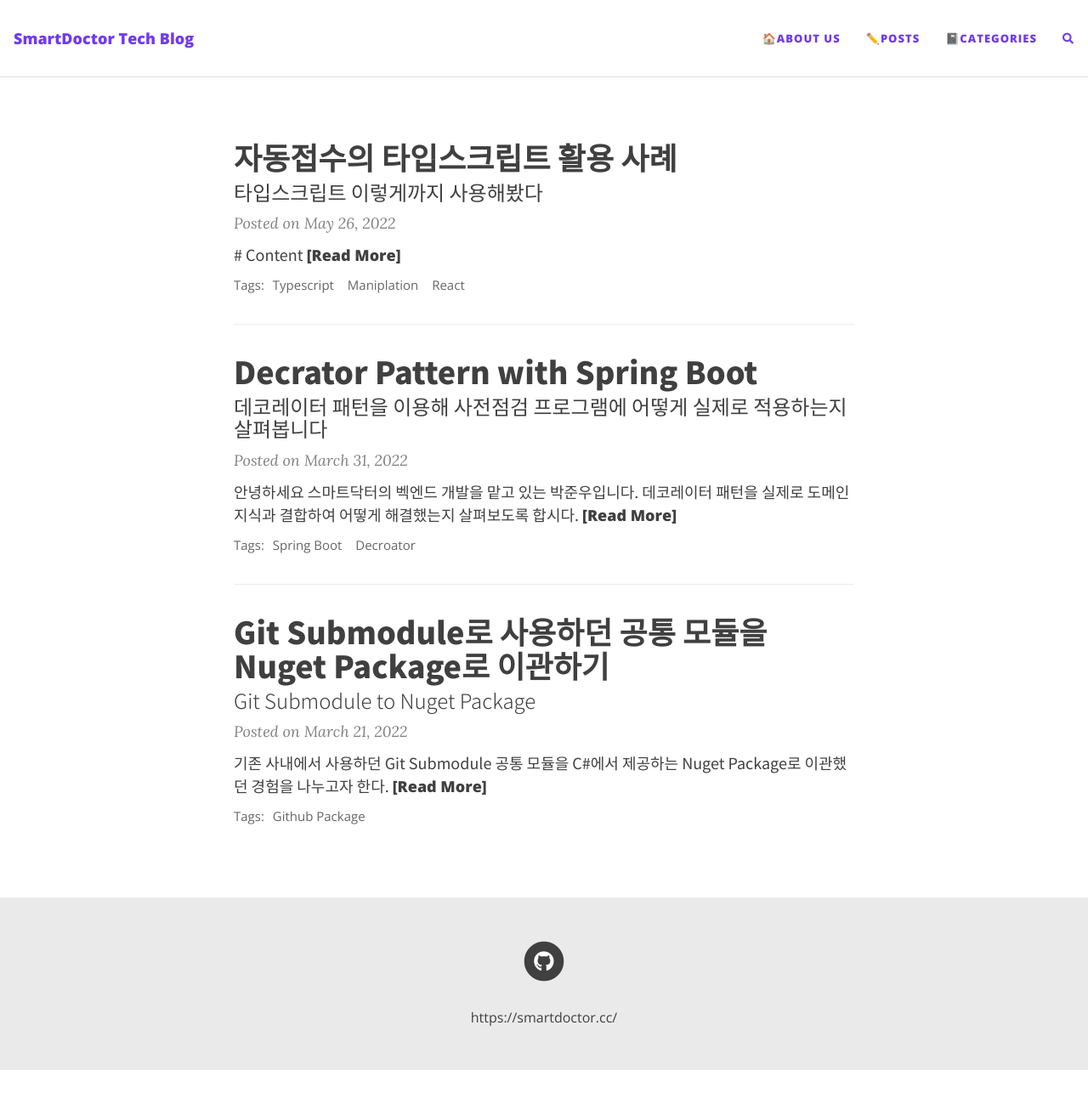
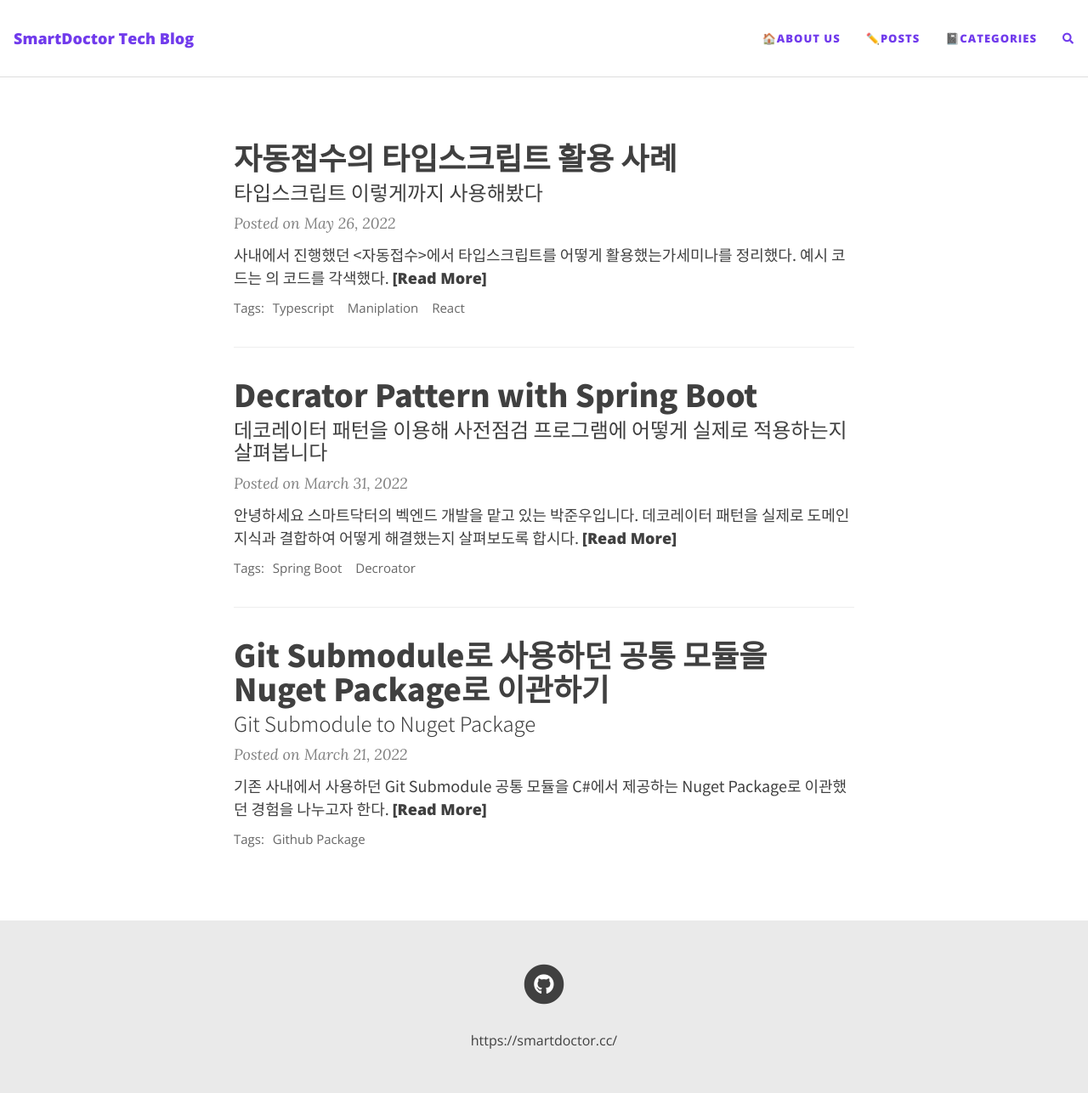
Before and after one commit to AlmSmartDoctor/dev-blog, a Jekyll site: the page built from index.html, in a window 1280 px wide and 1286 px high. Shown: the whole window at 85% size. Built offline with Jekyll 4.4.1, drawn with Linux system fonts in a browser that asks for light colours; nearby versions of some CDN libraries; comment, search, counter and statistics services are not loaded.

```diff
--- a/_posts/2022-05-26-auto-recipt-typescript-usecase.md
+++ b/_posts/2022-05-26-auto-recipt-typescript-usecase.md
@@ -10,6 +10,8 @@ sitemap:
   changefreq: daily
   priority : 1.0
 ---
+
+사내에서 진행했던 `<자동접수>에서 타입스크립트를 어떻게 활용했는가`세미나를 정리했다. 예시 코드는 <자동접수>의 코드를 각색했다.
 
 # # Content
 
```
Also changed, not shown: other parts of _posts/2022-05-26-auto-recipt-typescript-usecase.md (+0 -4 lines).
